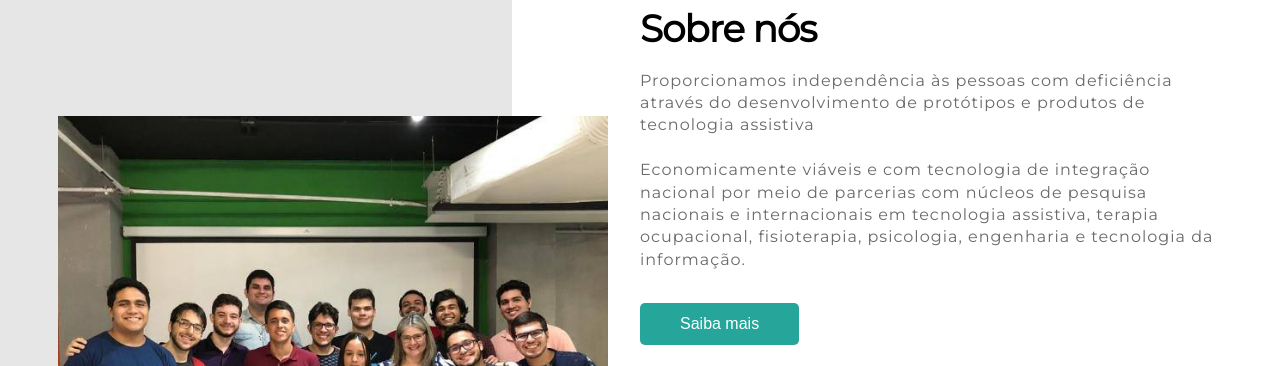
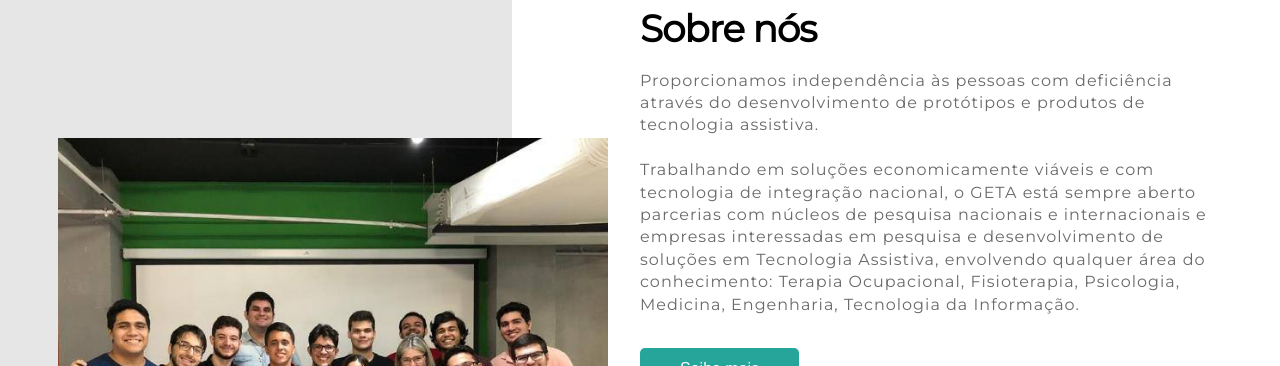
Before and after one commit to GETA-CESUPA/geta, a Nuxt app: page / in a window 1280 px wide. Shown: the part 769-1135 px from the top of the page. Built offline with nearby package versions, Linux system fonts and the light colour scheme.

Commit message:
novo texto para info

```diff
--- a/components/Info.vue
+++ b/components/Info.vue
@@ -6,9 +6,9 @@
     <div class="container-info" v-bind:class="{intro:animation}">
       <h1>Sobre nós</h1>
       <p>
-        Proporcionamos independência às pessoas com deficiência através do desenvolvimento de protótipos e produtos de tecnologia assistiva
+        Proporcionamos independência às pessoas com deficiência através do desenvolvimento de protótipos e produtos de tecnologia assistiva.
         <br />
-        <br />Economicamente viáveis e com tecnologia de integração nacional por meio de parcerias com núcleos de pesquisa nacionais e internacionais em tecnologia assistiva, terapia ocupacional, fisioterapia, psicologia, engenharia e tecnologia da informação.
+        <br />Trabalhando em soluções economicamente viáveis e com tecnologia de integração nacional, o GETA está sempre aberto parcerias com núcleos de pesquisa nacionais e internacionais e empresas interessadas em pesquisa e desenvolvimento de soluções em Tecnologia Assistiva, envolvendo qualquer área do conhecimento: Terapia Ocupacional, Fisioterapia, Psicologia, Medicina, Engenharia, Tecnologia da Informação.
       </p>
       <nuxt-link to="about">
       <button>Saiba mais</button>
```
